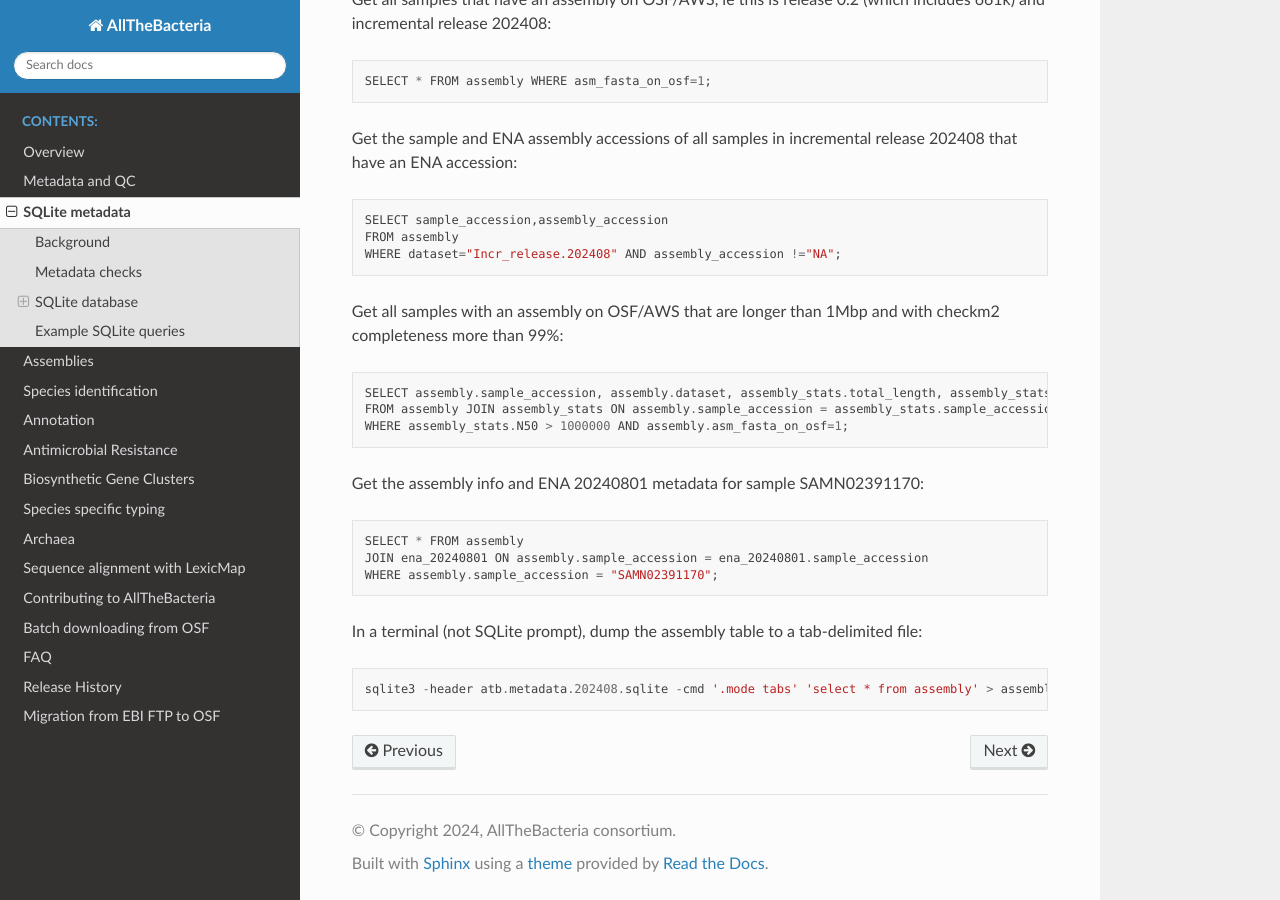
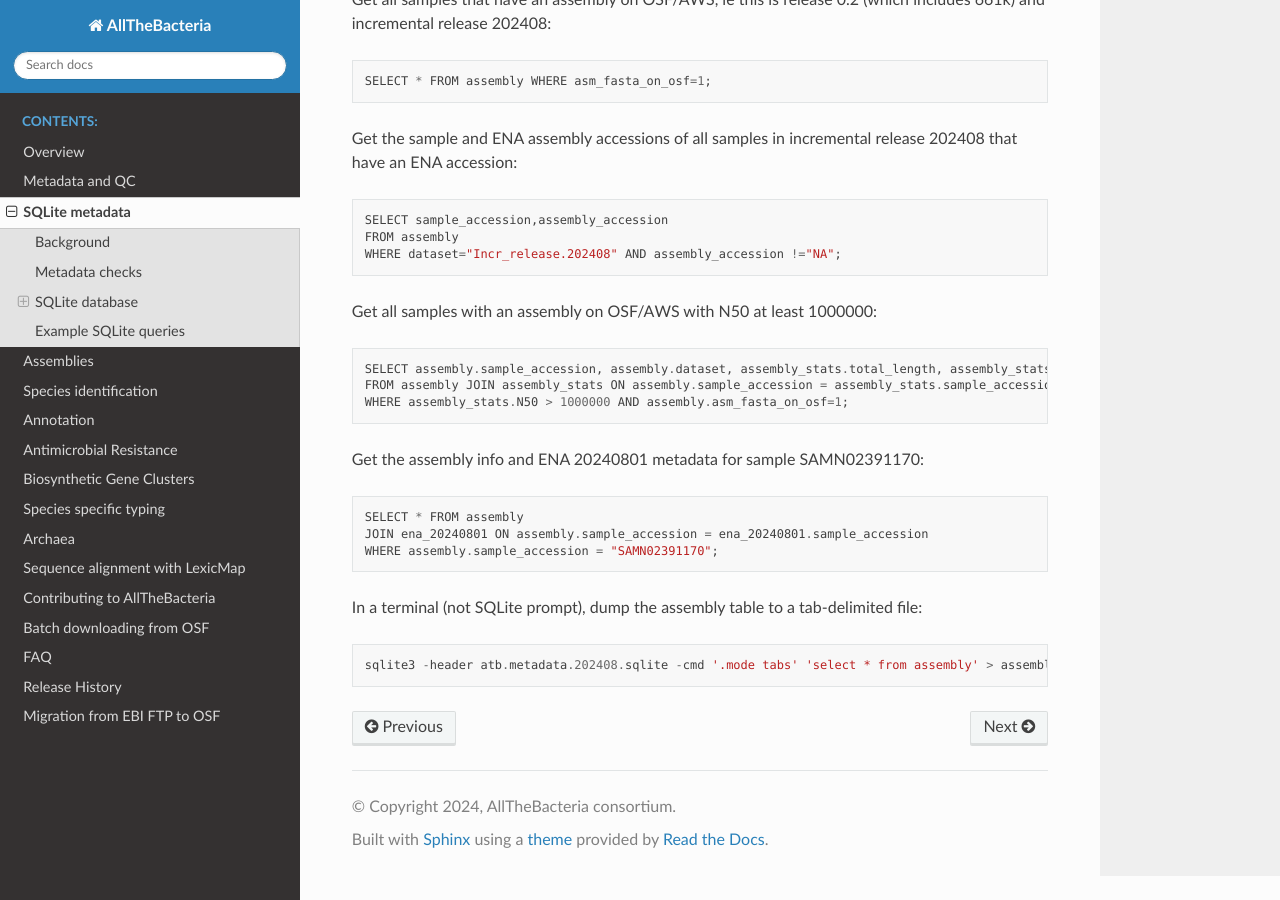
Before and after one commit to AllTheBacteria/AllTheBacteria, a Sphinx documentation site: the page built from docs/metadata_sqlite.rst, in a window 1280 px wide and 900 px high, scrolled down 6584 px. Built offline with Sphinx 7.4.7 and the Read the Docs theme 3.1.0, drawn with Linux system fonts in a browser that asks for light colours.

Commit message:
Fix example sqlite query

```diff
--- a/docs/metadata_sqlite.rst
+++ b/docs/metadata_sqlite.rst
@@ -344,8 +344,7 @@ release 202408 that have an ENA accession::
     WHERE dataset="Incr_release.202408" AND assembly_accession !="NA";
 
 
-Get all samples with an assembly on OSF/AWS that are longer than 1Mbp and
-with checkm2 completeness more than 99%::
+Get all samples with an assembly on OSF/AWS with N50 at least 1000000::
 
     SELECT assembly.sample_accession, assembly.dataset, assembly_stats.total_length, assembly_stats.N50
     FROM assembly JOIN assembly_stats ON assembly.sample_accession = assembly_stats.sample_accession
```
